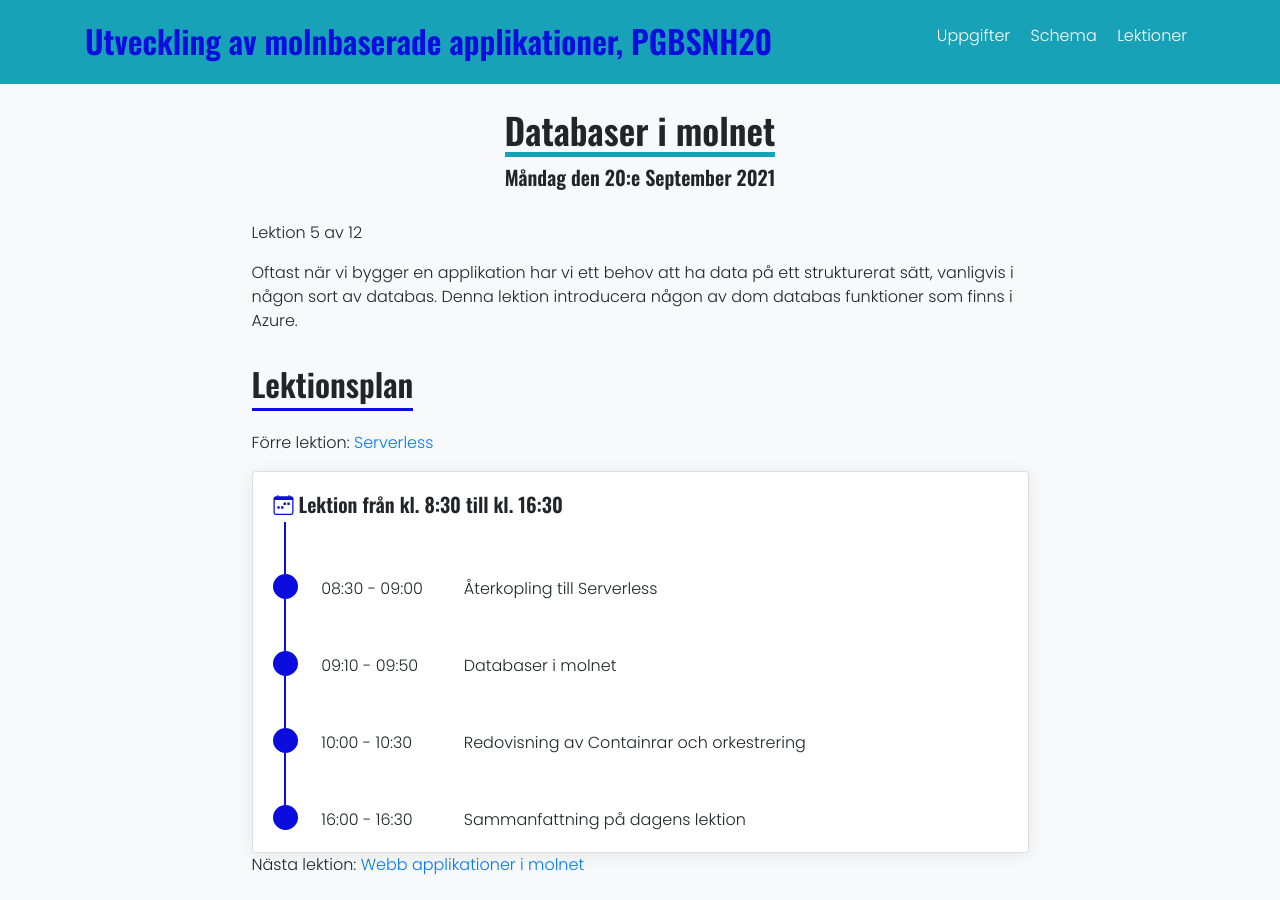
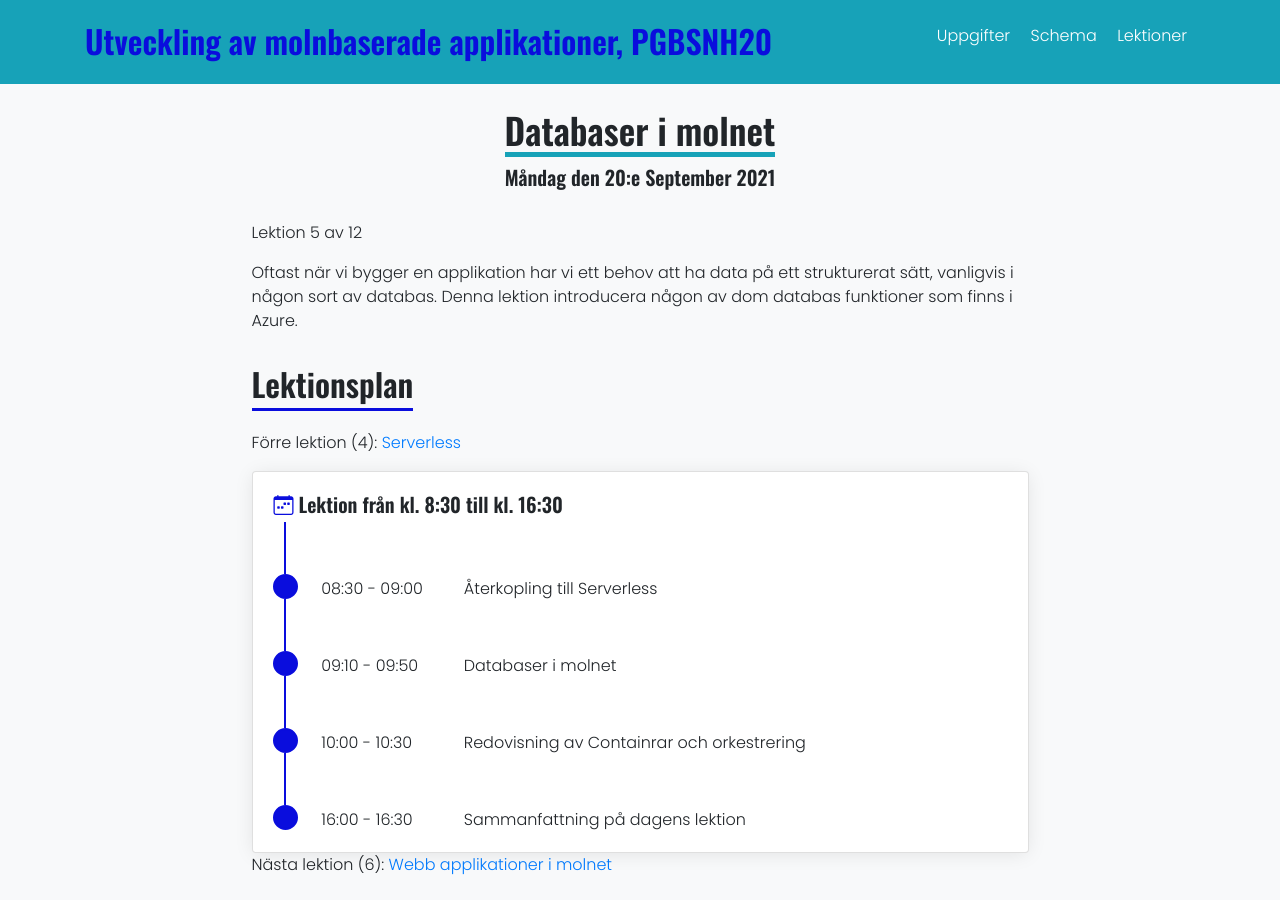
Before and after one commit to PGBSNH20/PGBSNH20-molnapplikationer, a Jekyll site: the page built from lectures/05-database.md, in a window 1280 px wide and 900 px high. Built offline with Jekyll 4.4.1, drawn with Linux system fonts in a browser that asks for light colours; nearby versions of some CDN libraries; part of the change alters nothing that is shown.

```diff
--- a/lectures/05-database.md
+++ b/lectures/05-database.md
@@ -11,11 +11,11 @@ Oftast när vi bygger en applikation har vi ett behov att ha data på ett strukt
 
 ## Lektionsplan
 
-Förre lektion: <a href="{{site.data.schedule.weeks[1].days[2].activities[1].slug | prepend: site.baseurl }}">{{site.data.schedule.weeks[1].days[2].activities[1].title}}</a>
+Förre lektion ({{site.data.schedule.weeks[1].days[2].activities[1].number}}): <a href="{{site.data.schedule.weeks[1].days[2].activities[1].slug | prepend: site.baseurl }}">{{site.data.schedule.weeks[1].days[2].activities[1].title}}</a>
 
 {% include lectureplan.html lectureWeek=2 lectureDay=0 lectureCaption="Lektion från kl. 8:30 till kl. 16:30" %}
 
-Nästa lektion: <a href="{{site.data.schedule.weeks[2].days[2].activities[1].slug | prepend: site.baseurl }}">{{site.data.schedule.weeks[2].days[2].activities[1].title}}</a>
+Nästa lektion ({{site.data.schedule.weeks[2].days[2].activities[1].number}}): <a href="{{site.data.schedule.weeks[2].days[2].activities[1].slug | prepend: site.baseurl }}">{{site.data.schedule.weeks[2].days[2].activities[1].title}}</a>
 
 ## Lektionslitteratur
 *Detta är material (artiklar, videoer, blogs, podcasts etc) som är den teoretiska bas för denna lektion, det antas att du har läst/set/lystnad detta innan lektionen starter.*
```
